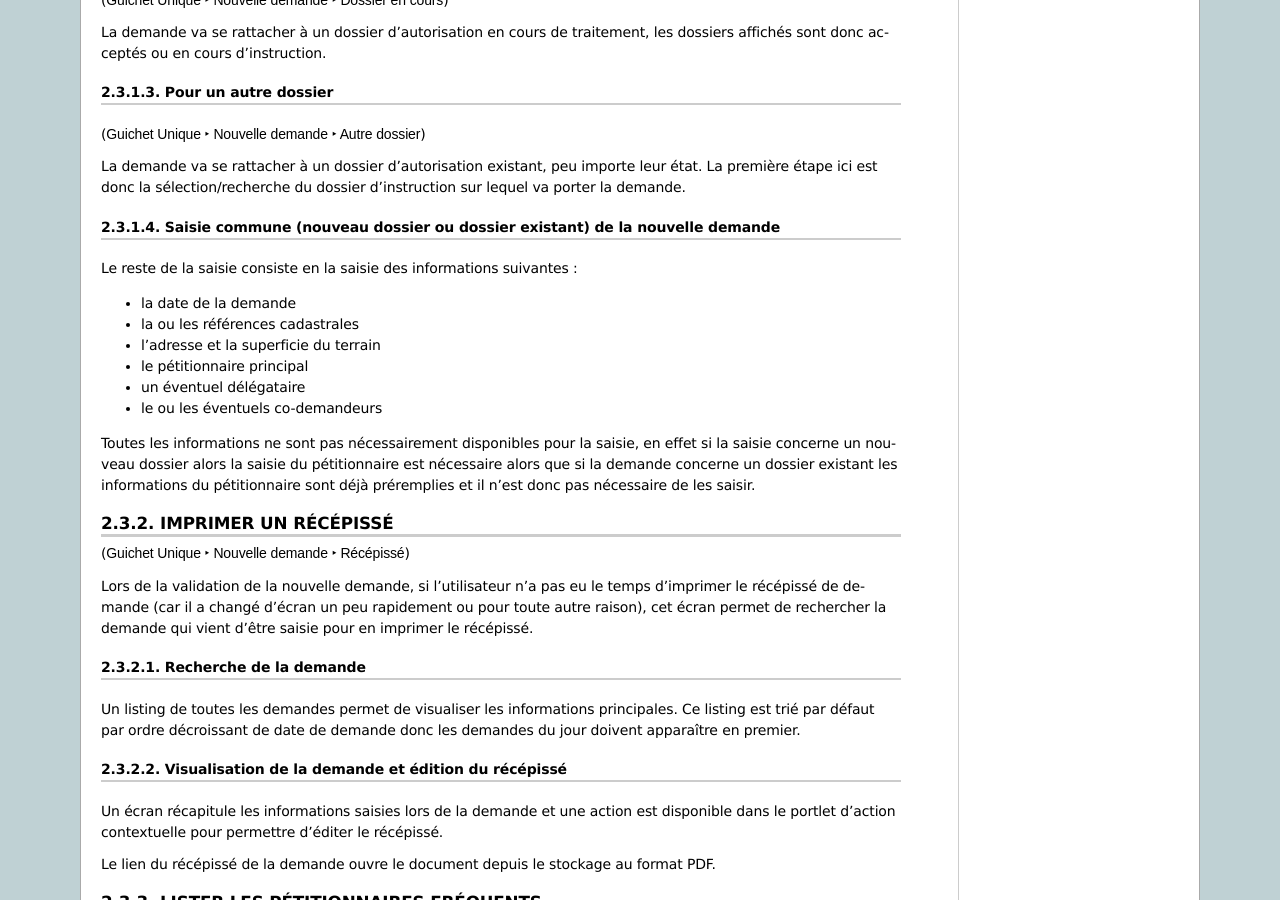
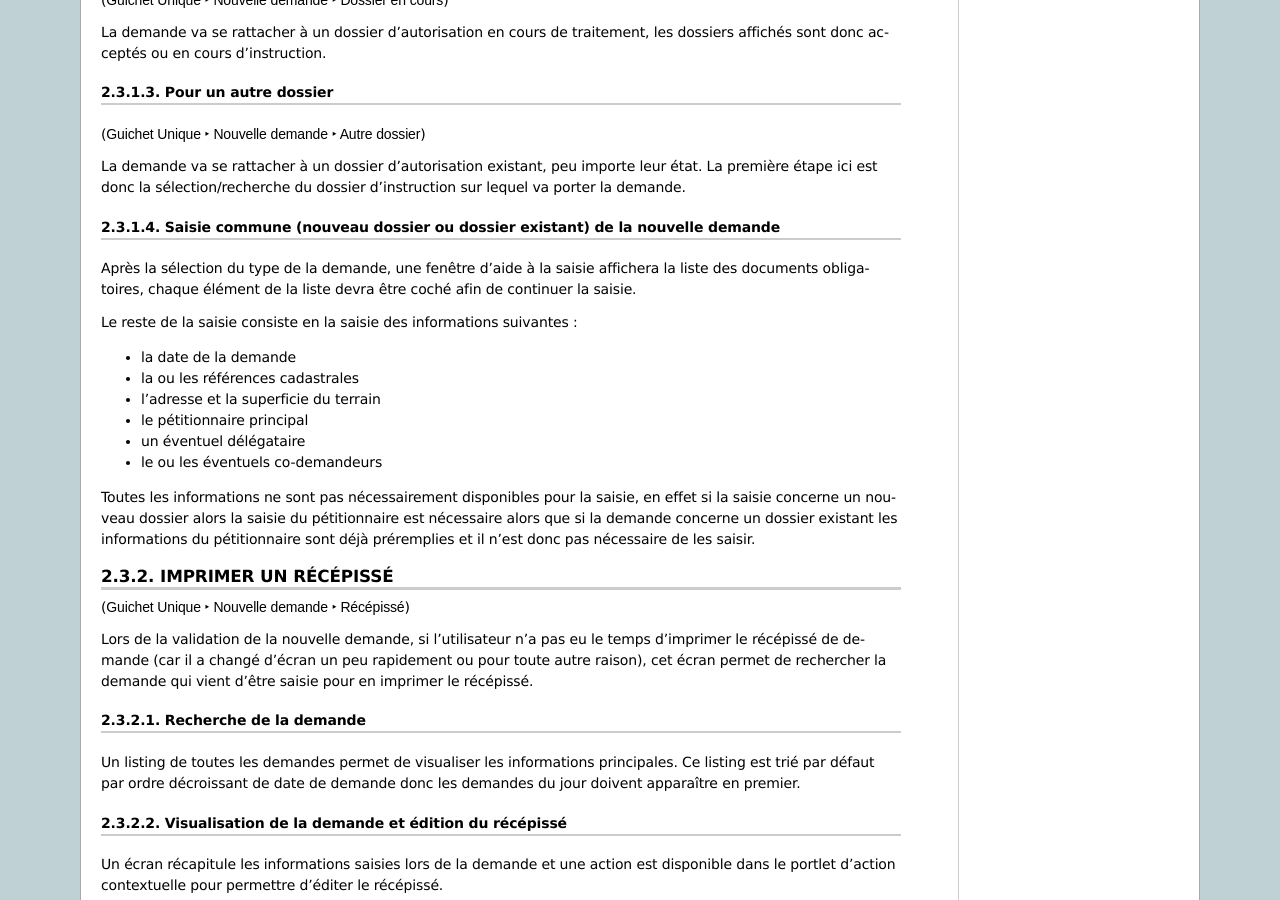
Before and after one commit to mpavaux/openads-documentation, a Sphinx documentation site: the page built from source/manuel_utilisateur/guichet_unique.rst, in a window 1280 px wide and 900 px high, scrolled down 2091 px. Built offline with Sphinx 7.4.7, drawn with Linux system fonts in a browser that asks for light colours.

Commit message:
Update guichet_unique.rst

```diff
--- a/source/manuel_utilisateur/guichet_unique.rst
+++ b/source/manuel_utilisateur/guichet_unique.rst
@@ -90,6 +90,10 @@
 
 Saisie commune (nouveau dossier ou dossier existant) de la nouvelle demande
 ===========================================================================
+
+Après la sélection du type de la demande, une fenêtre d'aide à la saisie
+affichera la liste des documents obligatoires, chaque élément de la liste
+devra être coché afin de continuer la saisie.
 
 Le reste de la saisie consiste en la saisie des informations suivantes :
 
```
